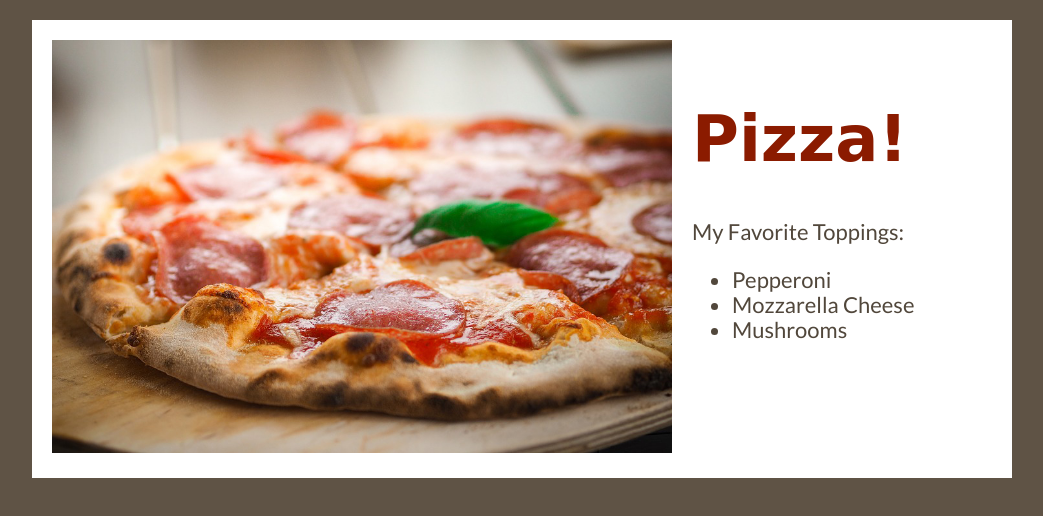
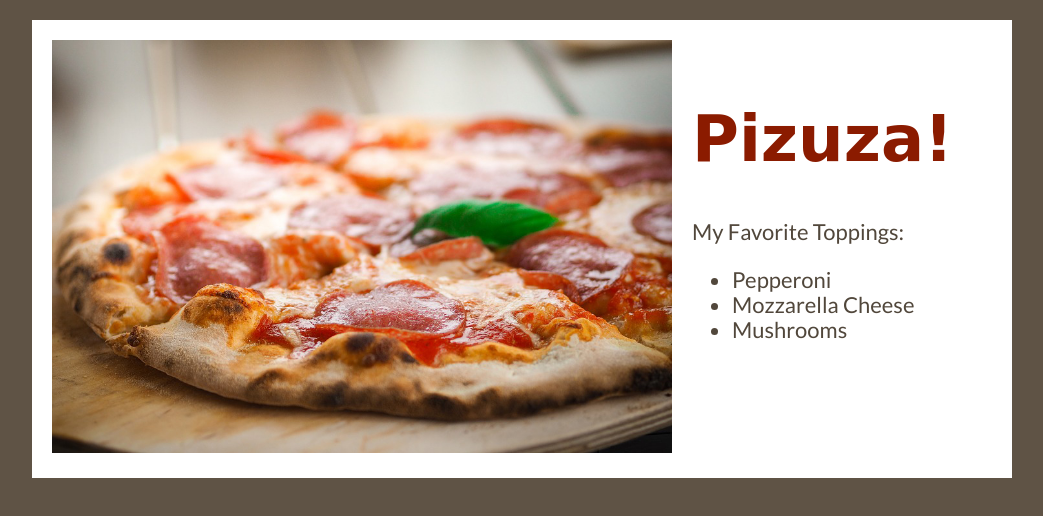
Before and after one commit to SonerBal/Pizza, a plain HTML site: page pizza-main/index.html in a window 1280 px wide. Shown: the whole page, without its empty margins (118-1161 px from the left). Drawn offline with nearby package versions, Linux system fonts and the light colour scheme; a web font is replaced by a local one.

Commit message:
Update index.html

```diff
--- a/pizza-main/index.html
+++ b/pizza-main/index.html
@@ -19,7 +19,7 @@
     <img src="images/pizza.jpg" alt="Pizza with pepperoni and cheese." />
   </div>
   <div class="textContainer">
-    <h1>Pizza!</h1>
+    <h1>Pizuza!</h1>
     <p>My Favorite Toppings: </p>
     <ul>
       <li>Pepperoni</li>
```
